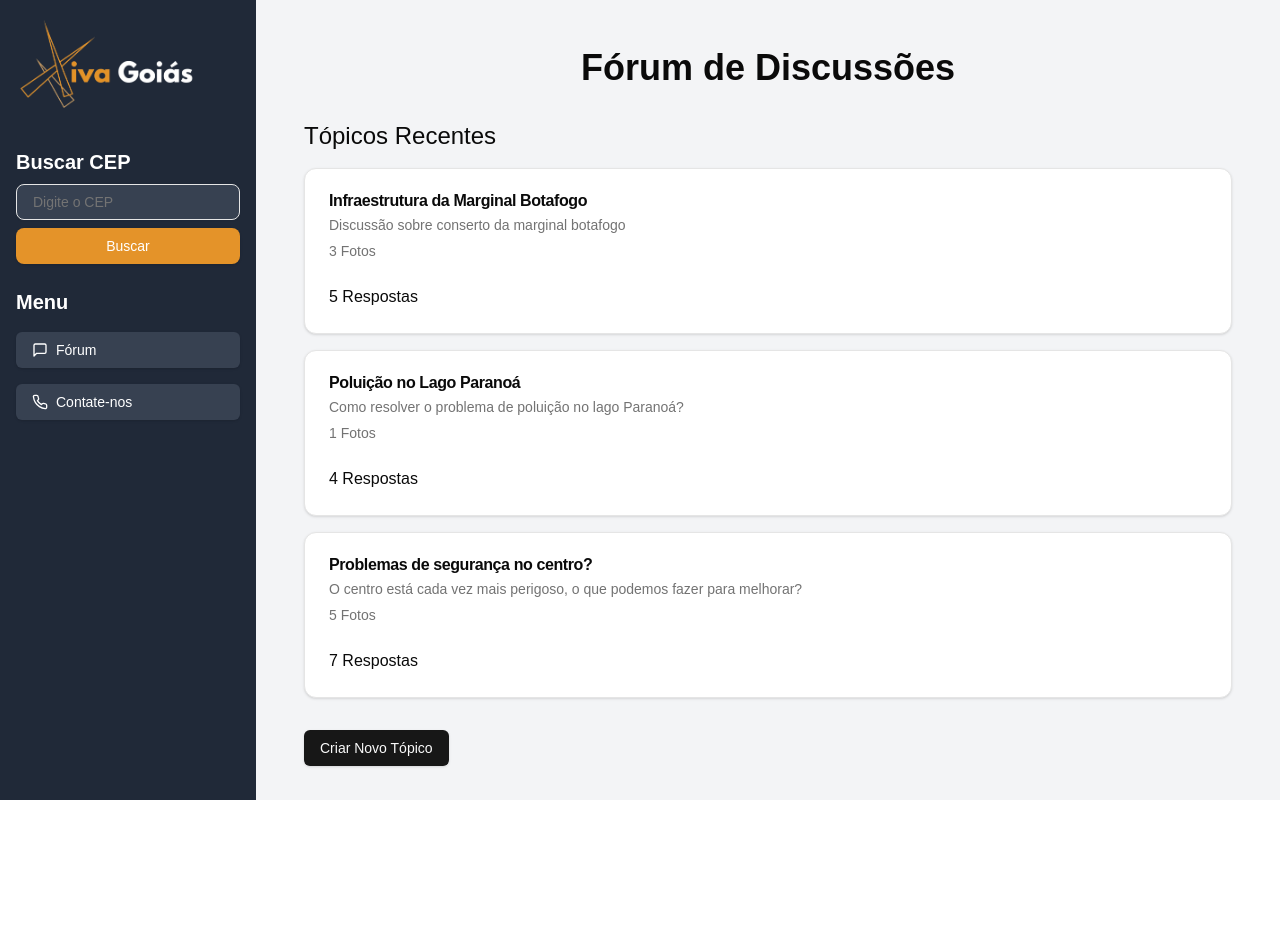
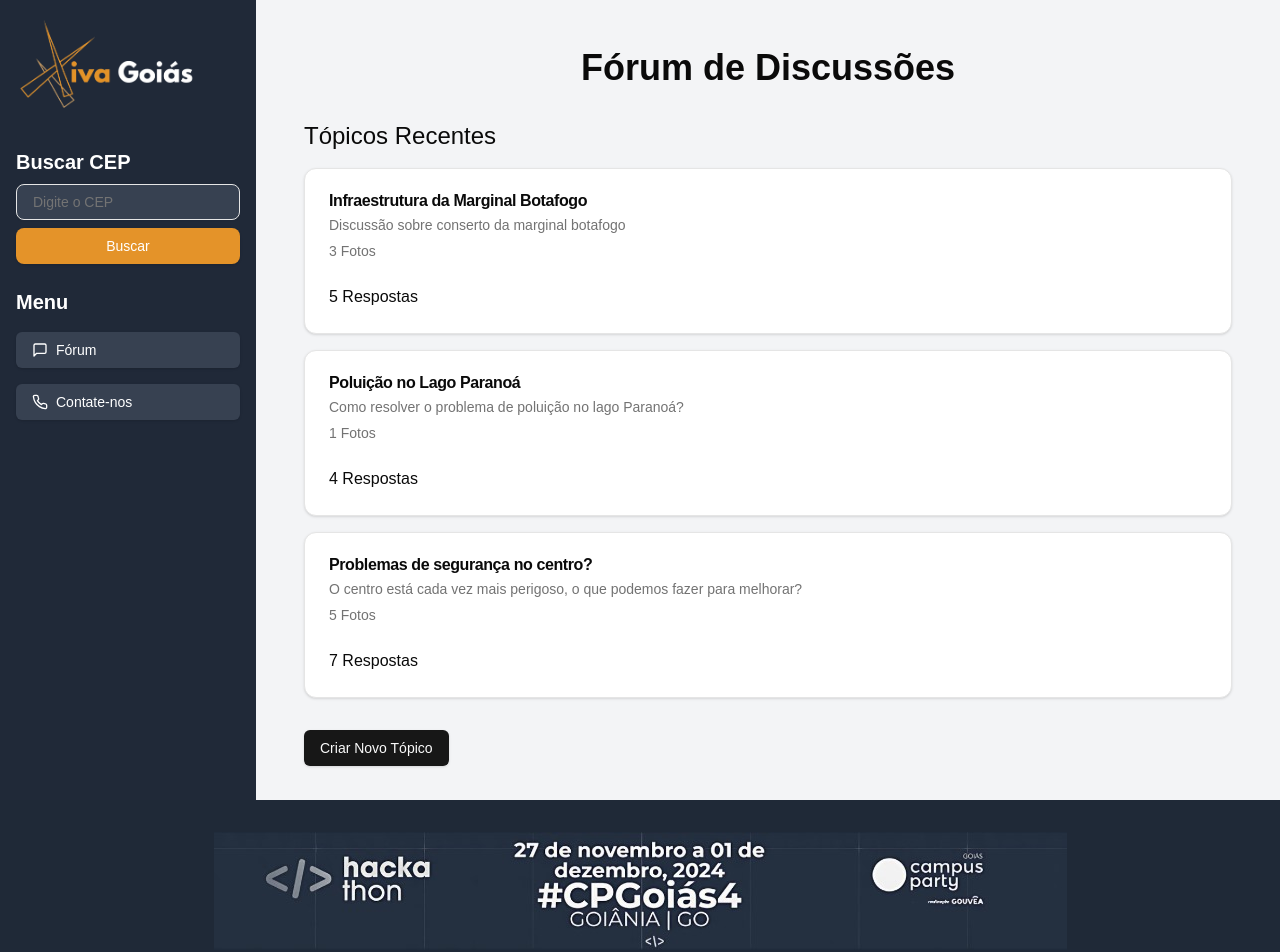
Before and after one commit to PedrOliveiraM/hackathon, a Next.js app: page /forum in a window 1280 px wide. Shown: the top 952 px of the page. Before the commit the page ends 800 px from the top, so only its background shows below. Built offline with nearby package versions, Linux system fonts and the light colour scheme.

Commit message:
feat: add Footer component to Contact and Forum pages

```diff
--- a/src/app/contact/page.tsx
+++ b/src/app/contact/page.tsx
@@ -11,7 +11,8 @@ import {
   CardDescription,
 } from '@/components/ui/card' // Card do ShadCN
 import { Sidebar } from '@/components/Sidebar'
-import { useRouter } from 'next/router'
+import { useRouter } from 'next/navigation'
+import { Footer } from '@/components/Footer'
 
 export default function ContactPage() {
   const router = useRouter()
--- a/src/app/forum/page.tsx
+++ b/src/app/forum/page.tsx
@@ -1,4 +1,5 @@
 'use client'
+import { Footer } from '@/components/Footer'
 import { Sidebar } from '@/components/Sidebar'
 import { Button } from '@/components/ui/button' // Botão do ShadCN
 import {
@@ -81,7 +82,9 @@ export default function ForumPage() {
   }
 
   return (
-    <div className="flex h-screen">
+
+    <div className="flex flex-col h-screen">
+      <div className="flex h-screen">
       {/* Passa a função handleSidebarClick para a Sidebar */}
       <Sidebar setCepData={handleSidebarClick} />
       <div className="flex-1 bg-gray-100 p-6">
@@ -180,5 +183,8 @@ export default function ForumPage() {
         </div>
       </div>
     </div>
+<Footer />
+</div>
+
   )
 }
--- a/src/app/layout.tsx
+++ b/src/app/layout.tsx
@@ -1,6 +1,7 @@
 import { Metadata } from 'next'
 import localFont from 'next/font/local'
 import './globals.css'
+import { Footer } from '@/components/Footer'
 
 const geistSans = localFont({
   src: './fonts/GeistVF.woff',
--- a/src/components/Layout.tsx
+++ b/src/components/Layout.tsx
@@ -49,8 +49,6 @@ export function Layout() {
           )}
         </div>
       </div>
-
-      {/* Footer fica no final da tela */}
       <Footer />
     </div>
   )
```
